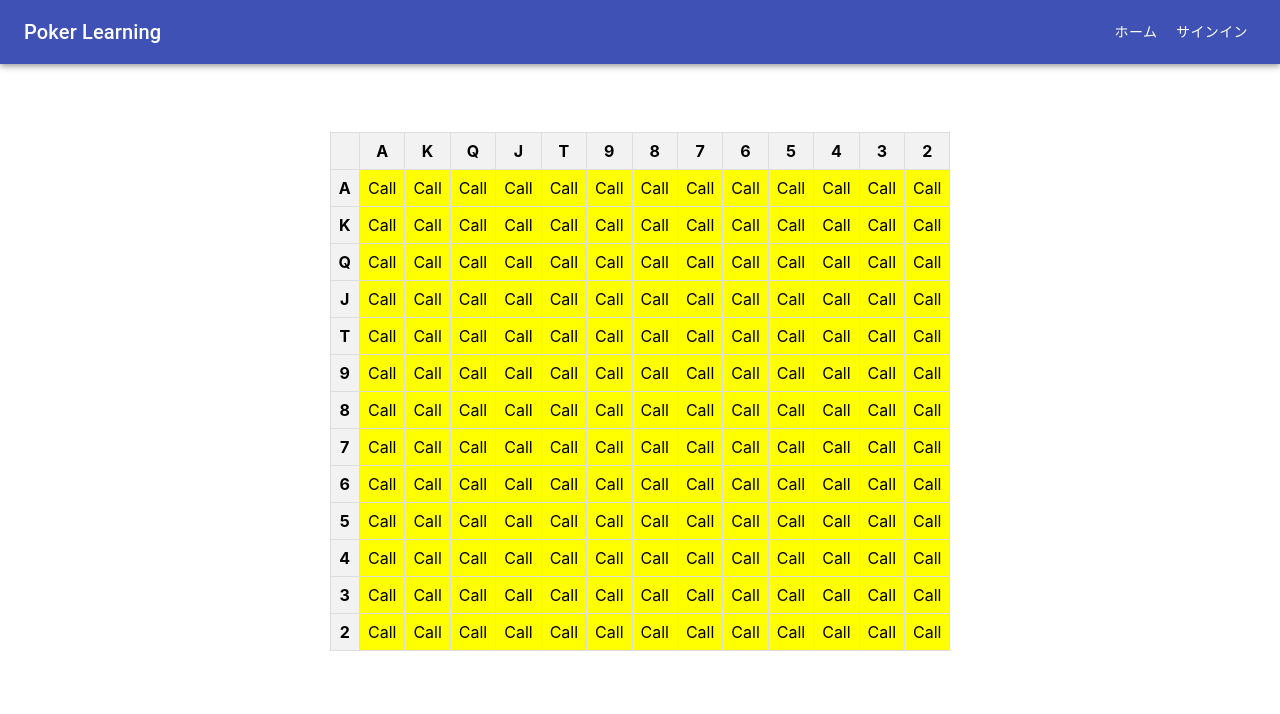
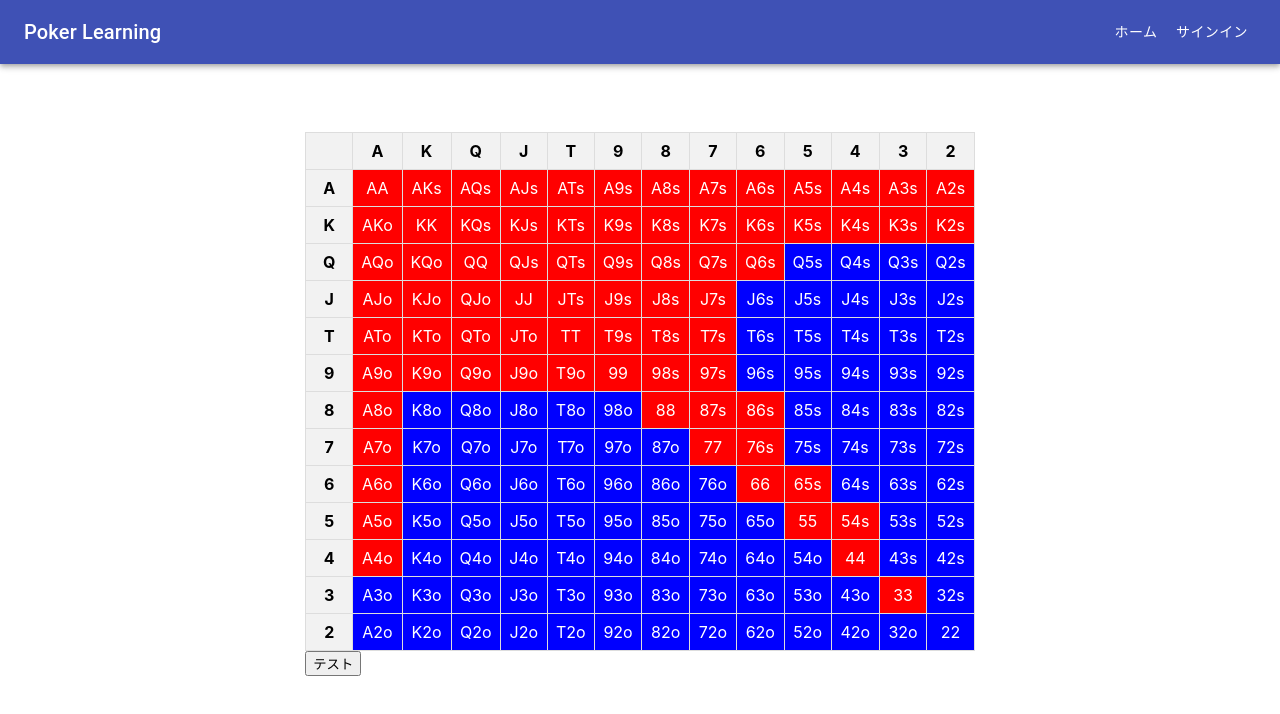
Before and after one commit to kata-yyy/preflop_game_frontend, a React (Create React App) app: page /mypage in a window 1280 px wide. Shown: the top 714 px of the page. Built offline with nearby package versions, Linux system fonts and the light colour scheme; what axios-case-converter would draw is missing.

Commit message:
マイページにハンドレンジ表を作成

```diff
--- a/src/components/pages/Mypage.tsx
+++ b/src/components/pages/Mypage.tsx
@@ -1,18 +1,30 @@
 import React, { useState } from 'react';
 import 'stylesheets/Mypage.css';
 import { Action } from 'interfaces/preflop_game';
+import { hand_table_cells } from 'data/preflop_game';
+import { preflop_hand_table } from 'data/preflop_game';
+import { HandTable } from 'interfaces/preflop_game';
 
 const Mypage: React.FC = () => {
-  const rows: string[] = ["A", "K", "Q", "J", "T", "9", "8", "7", "6", "5", "4", "3", "2"]
-  const columns: string[] = ["A", "K", "Q", "J", "T", "9", "8", "7", "6", "5", "4", "3", "2"]
+  const rows: string[] = ["A", "K", "Q", "J", "T", "9", "8", "7", "6", "5", "4", "3", "2"];
+  const columns: string[] = ["A", "K", "Q", "J", "T", "9", "8", "7", "6", "5", "4", "3", "2"];
 
-  // 10x10のマスの状態を管理するための配列
-  const [grid, setGrid] = useState<Action[][]>(
-    Array.from({ length: 13 }, () => Array(13).fill("Call"))
-  );
+  // レンジ表のアクションを初期化
+  const initialGrid = (): Action[][] => {
+    const hand_table: Action[][] = Array.from({ length: 13 }, () => Array(13).fill("Call"));
+    for (let i = 0; i < 13; i++) {
+      for (let j = 0; j < 13; j++) {
+        hand_table[i][j] = preflop_hand_table[hand_table_cells[i][j]]
+      }
+    }
+    return hand_table;
+  };
+
+  // レンジ表のアクションを管理するための配列
+  const [grid, setGrid] = useState<Action[][]>(initialGrid());
 
   // 次の文字を取得する関数
-  const getNextCharacter = (current_action: Action): Action => {
+  const getNextAction = (current_action: Action): Action => {
     const actions: Action[] = ["Call", "Raise", "Fold"];
     const current_index: number = actions.indexOf(current_action);
     return actions[(current_index + 1) % actions.length];
@@ -23,7 +35,7 @@ const Mypage: React.FC = () => {
     const newGrid = grid.map((row, rIdx) =>
       row.map((cell, cIdx) => {
         if (rIdx === rowIndex && cIdx === colIndex) {
-          return getNextCharacter(cell);
+          return getNextAction(cell);
         }
         return cell;
       })
@@ -43,6 +55,16 @@ const Mypage: React.FC = () => {
       default:
         return '';
     }
+  };
+
+  const testButtonClicked = () => {
+    const hand_table_test: HandTable = {};
+    for (let i = 0; i < 13; i++) {
+      for (let j = 0; j < 13; j++) {
+        hand_table_test[hand_table_cells[i][j]] = grid[i][j]
+      }
+    }
+    console.log(hand_table_test);
   };
 
   return (
@@ -66,13 +88,14 @@ const Mypage: React.FC = () => {
                   className={getCellClassName(grid[rowIndex][colIndex])}
                   onClick={() => handleCellClick(rowIndex, colIndex)}
                 >
-                  {grid[rowIndex][colIndex]}
+                  {hand_table_cells[rowIndex][colIndex]}
                 </td>
               ))}
             </tr>
           ))}
         </tbody>
       </table>
+      <button onClick={testButtonClicked}>テスト</button>
     </div>
   );
 };
--- a/src/data/preflop_game.ts
+++ b/src/data/preflop_game.ts
@@ -106,3 +106,19 @@ export const preflop_hand_table: HandTable = {
   "65o": "Fold", "64o": "Fold", "63o": "Fold", "62o": "Fold",
   "54o": "Fold", "53o": "Fold", "52o": "Fold", "43o": "Fold", "42o": "Fold", "32o": "Fold",
 };
+
+export const hand_table_cells: string[][] = [
+  ["AA", "AKs", "AQs", "AJs", "ATs", "A9s", "A8s", "A7s", "A6s", "A5s", "A4s", "A3s", "A2s"],
+  ["AKo", "KK", "KQs", "KJs", "KTs", "K9s", "K8s", "K7s", "K6s", "K5s", "K4s", "K3s", "K2s"],
+  ["AQo", "KQo", "QQ", "QJs", "QTs", "Q9s", "Q8s", "Q7s", "Q6s", "Q5s", "Q4s", "Q3s", "Q2s"],
+  ["AJo", "KJo", "QJo", "JJ", "JTs", "J9s", "J8s", "J7s", "J6s", "J5s", "J4s", "J3s", "J2s"],
+  ["ATo", "KTo", "QTo", "JTo", "TT", "T9s", "T8s", "T7s", "T6s", "T5s", "T4s", "T3s", "T2s"],
+  ["A9o", "K9o", "Q9o", "J9o", "T9o", "99", "98s", "97s", "96s", "95s", "94s", "93s", "92s"],
+  ["A8o", "K8o", "Q8o", "J8o", "T8o", "98o", "88", "87s", "86s", "85s", "84s", "83s", "82s"],
+  ["A7o", "K7o", "Q7o", "J7o", "T7o", "97o", "87o", "77", "76s", "75s", "74s", "73s", "72s"],
+  ["A6o", "K6o", "Q6o", "J6o", "T6o", "96o", "86o", "76o", "66", "65s", "64s", "63s", "62s"],
+  ["A5o", "K5o", "Q5o", "J5o", "T5o", "95o", "85o", "75o", "65o", "55", "54s", "53s", "52s"],
+  ["A4o", "K4o", "Q4o", "J4o", "T4o", "94o", "84o", "74o", "64o", "54o", "44", "43s", "42s"],
+  ["A3o", "K3o", "Q3o", "J3o", "T3o", "93o", "83o", "73o", "63o", "53o", "43o", "33", "32s"],
+  ["A2o", "K2o", "Q2o", "J2o", "T2o", "92o", "82o", "72o", "62o", "52o", "42o", "32o", "22"],
+];
--- a/src/stylesheets/Mypage.css
+++ b/src/stylesheets/Mypage.css
@@ -12,15 +12,18 @@
   padding: 8px;
   text-align: center;
   cursor: pointer; /* マウスカーソルをポインタに変更 */
+  width: 30px; /* セルの幅を固定 */
+  white-space: nowrap; /* テキストの折り返しを防止 */
+  user-select: none;
 }
 
 .table th {
   background-color: #f2f2f2;
 }
 
-.table td:hover {
-  background-color: #e0e0e0; /* ホバー時に背景色を変更 */
-}
+/* .table td:hover { */
+/*  background-color: #e0e0e0; */ /* ホバー時に背景色を変更 */
+/* } */
 
 /* 追加するスタイル */
 .table .cell-raise {
```
